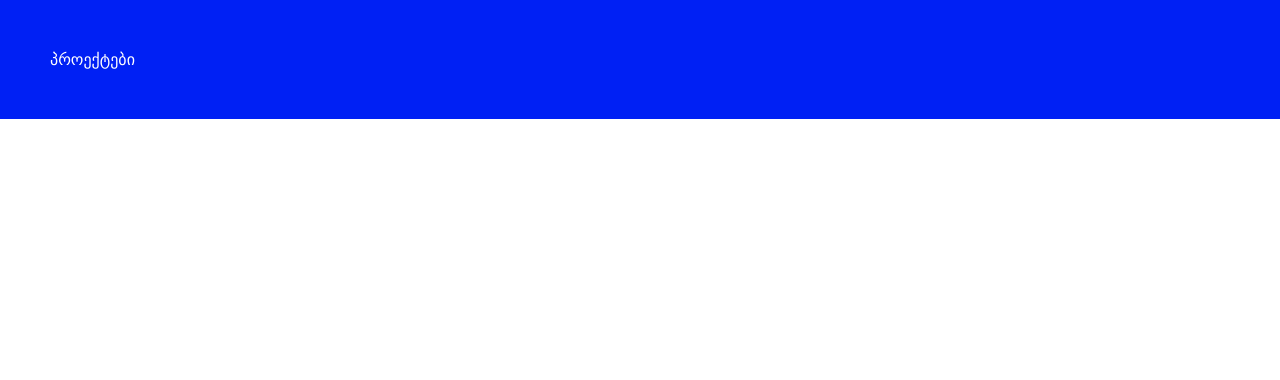
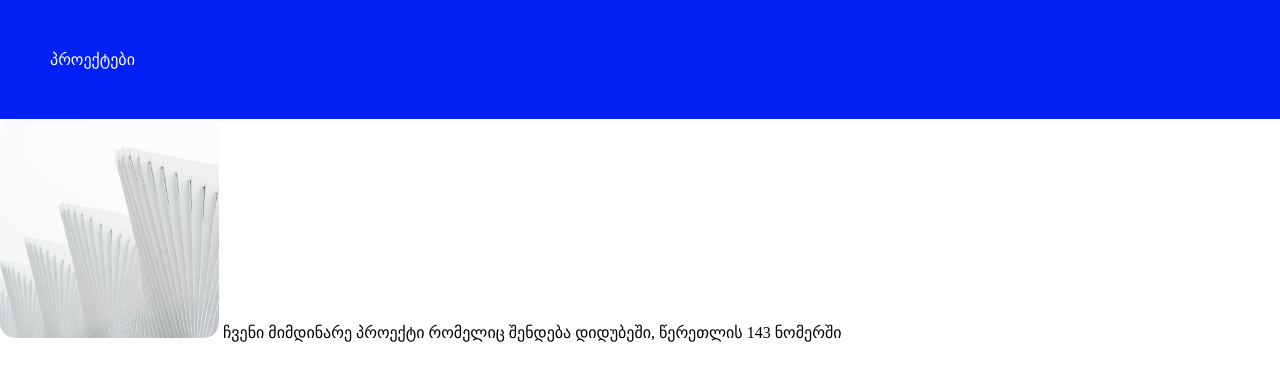
Before and after one commit to shotamik/flow, a plain HTML site: page index.html in a window 1280 px wide. Drawn offline with Linux system fonts and the light colour scheme.

Commit message:
section, div

```diff
--- a/index.html
+++ b/index.html
@@ -18,7 +18,11 @@
         </nav>
     </header>
     <section>
-
+        <div>
+            <img class="img3" src="image/Rectangle 95.png" alt="პროექტი დიდუბეში" <p class="p3">
+            ჩვენი მიმდინარე პროექტი რომელიც შენდება დიდუბეში, წერეთლის 143 ნომერში
+            </p>
+        </div>
     </section>
 </body>
 
```
